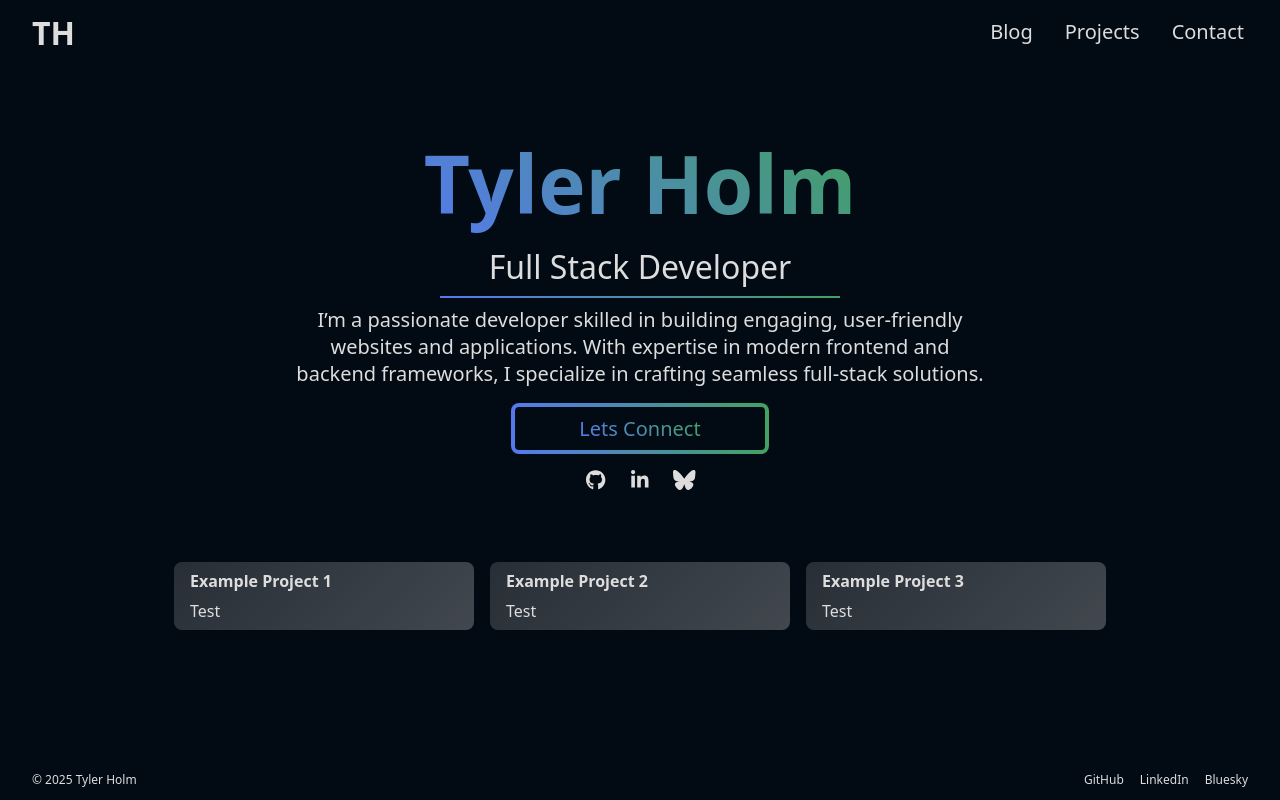
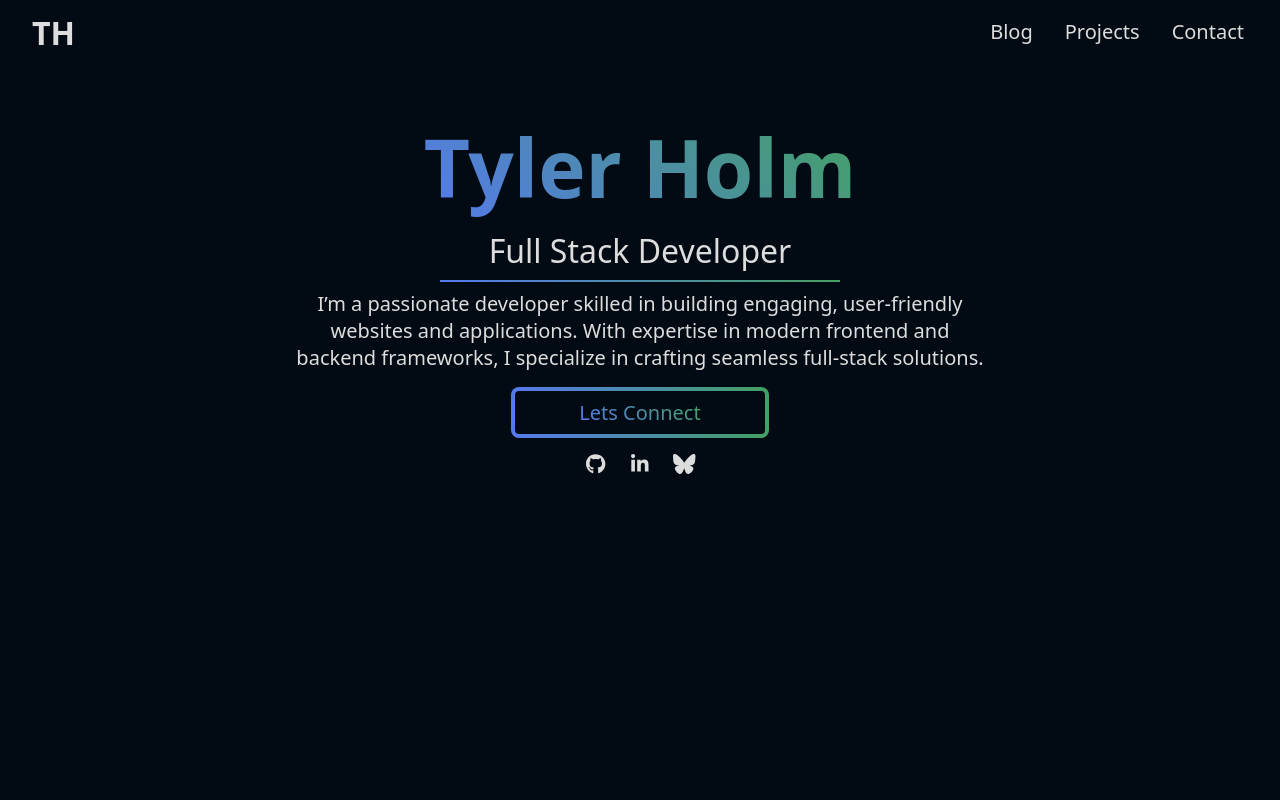
Before and after one commit to callmekass/portfolio, an Angular app in the folder angular-portfolio/: page / in a window 1280 px wide. Shown: the top 800 px of the page. Built offline with nearby package versions, Linux system fonts and the light colour scheme.

Commit message:
making landing section full page height

```diff
--- a/angular-portfolio/src/app/pages/home/home.component.scss
+++ b/angular-portfolio/src/app/pages/home/home.component.scss
@@ -23,12 +23,11 @@
 }
 
 #landing {
-  justify-content: center;
+  padding-top: 3rem;
   align-items: center;
   display: flex;
-  height: 100%;
+  height: calc(100dvh - $header-height);
   margin: 0rem 2rem;
-  padding: 4rem 0rem;
   display: flex;
   flex-direction: column;
   max-width: 700px;
```
